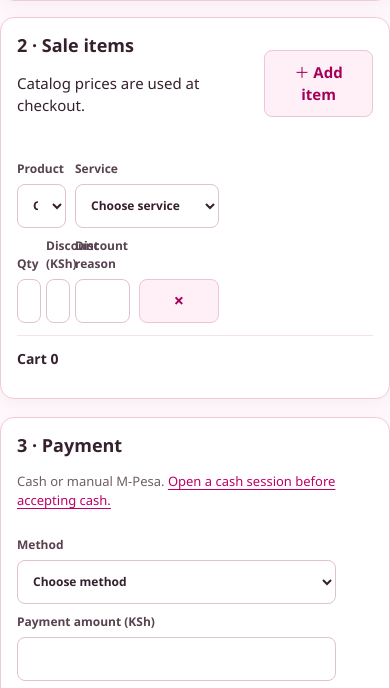
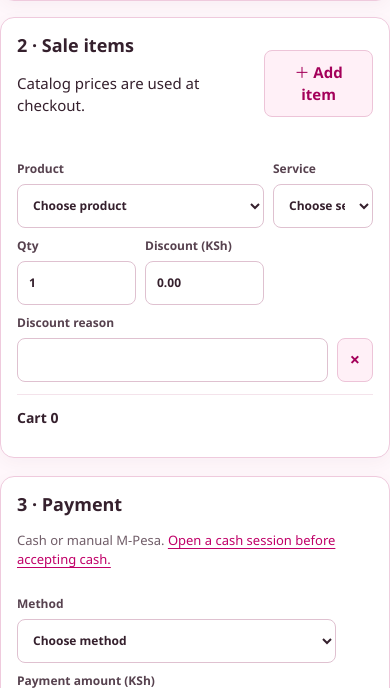
Before and after one commit to frash07/lashpro-pos, a Django app: page /sales/checkout/ in a window 390 px wide. Shown: the part 534-1222 px from the top of the page. Run offline with Django 5.2, Linux system fonts and the light colour scheme; the visitor is signed in with stand-in values (Sample User, id 1); data comes from the database, SQL or seed files in the repository; data that the repository does not hold is empty.

Commit message:
Improve mobile manager checkout layout

```diff
--- a/static/sales/checkout.css
+++ b/static/sales/checkout.css
@@ -148,7 +148,8 @@ details.card > summary { color: var(--pink-hover); cursor: pointer; font-weight:
   .pay.row label:first-child, .pay.row label:nth-child(3) { grid-column: span 2; }
   .item.row { grid-template-columns: minmax(0, 1fr) minmax(0, 1fr) 55px 36px; }
   .item.row:not(.discount-enabled) .technician-field { grid-column: 1 / 4; }
-  .item.row.discount-enabled { grid-template-columns: minmax(0, 1fr) minmax(0, 1fr) 55px minmax(80px, 1fr) minmax(100px, 1fr) 36px; }
+  .item.row.discount-enabled { grid-template-columns: minmax(0, 1fr) minmax(0, 1fr) 55px 36px; }
+  .item.row.discount-enabled label:nth-child(5), .item.row.discount-enabled .technician-field { grid-column: 1 / 4; }
   .receipt { margin: 10px; padding: 12px; }
   .receipt td, .receipt th { padding: 7px; font-size: 11px; }
   section, aside { padding: 16px; }
```
